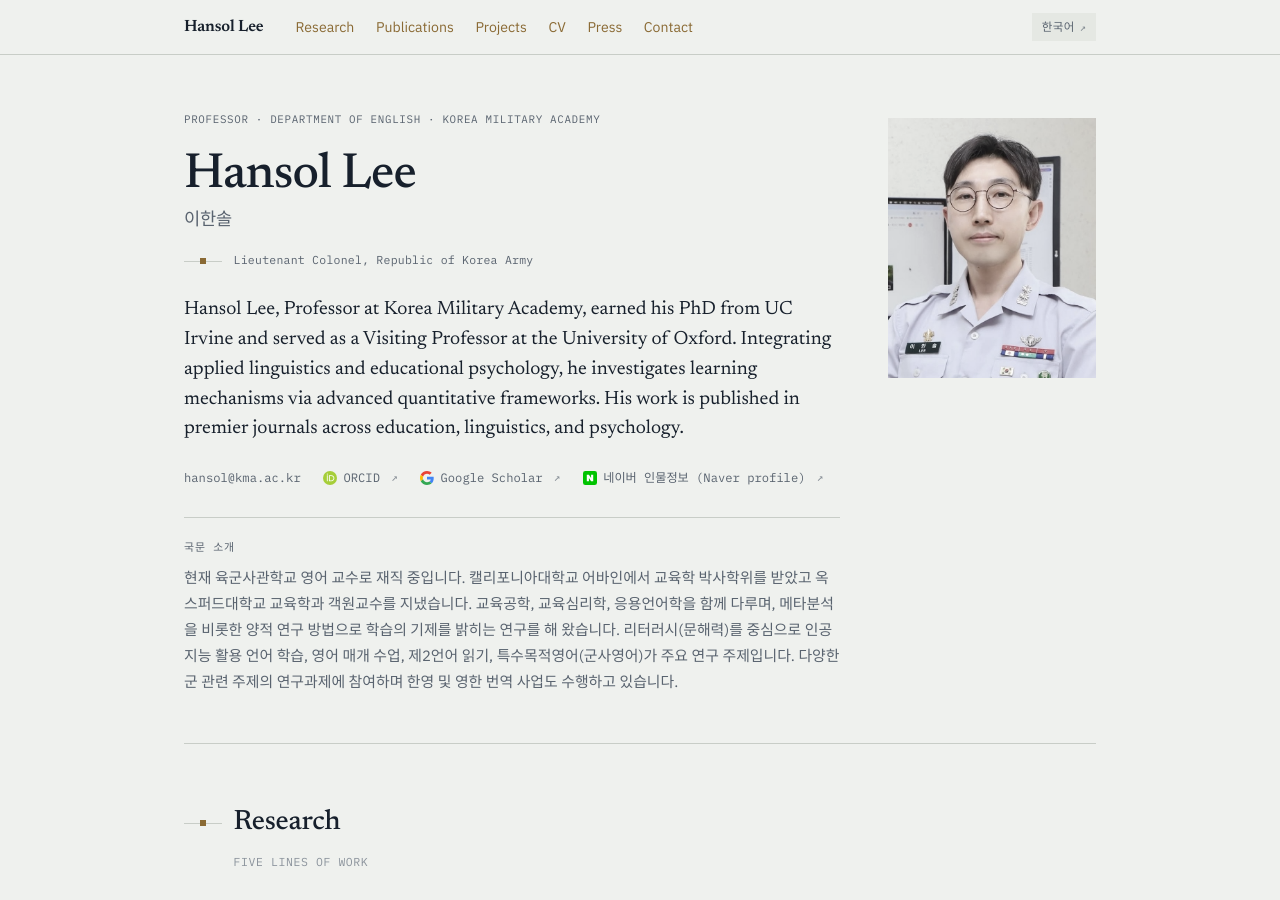
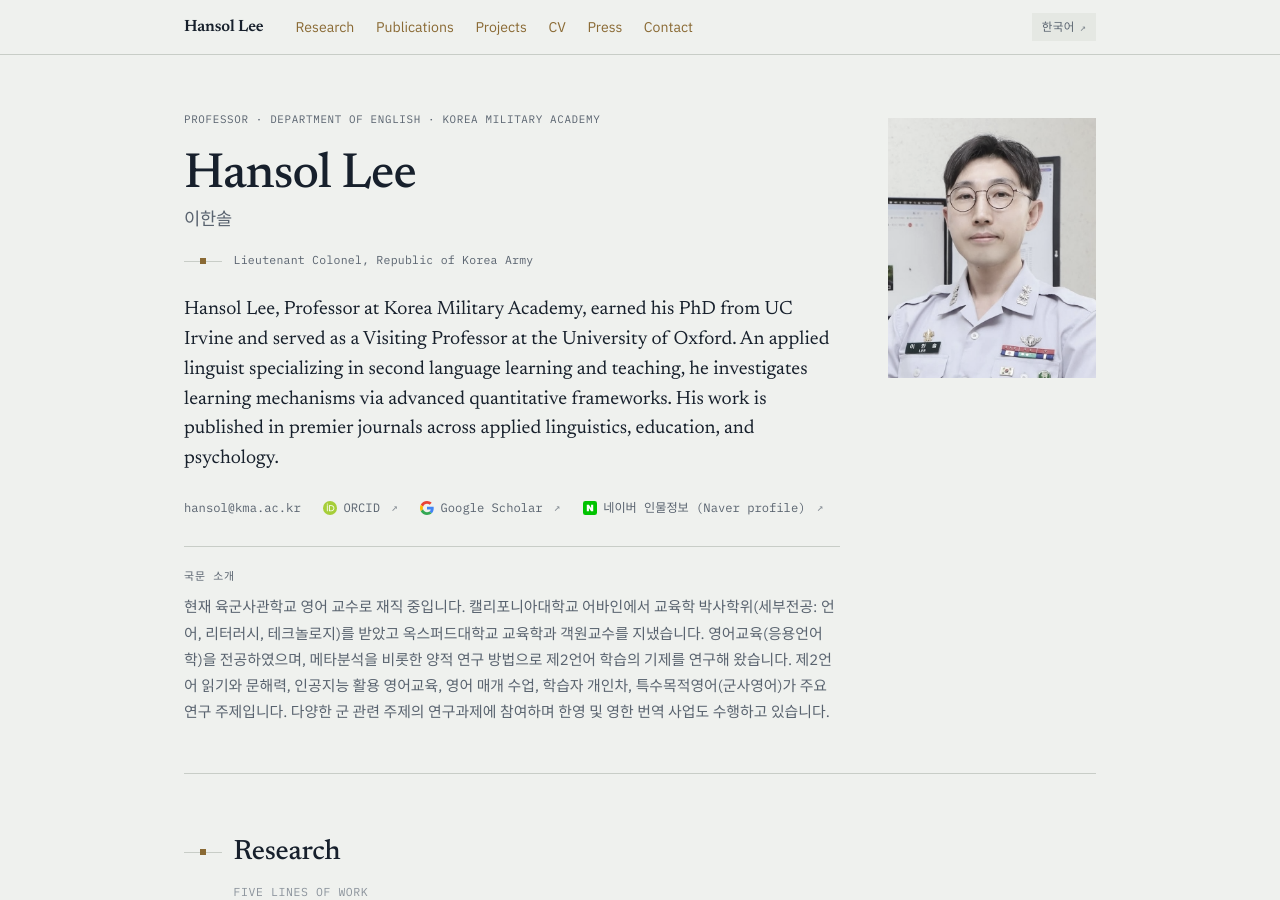
Before and after one commit to hansol6461/hansol6461.github.io, a Jekyll site: the page built from index.html, in a window 1280 px wide and 900 px high. Built offline with Jekyll 4.4.1, drawn with Linux system fonts in a browser that asks for light colours; some web fonts are replaced; some of the changed text lies outside the part shown.

Commit message:
Present field as applied linguistics in bios and collaborator note

```diff
--- a/_data/i18n.yml
+++ b/_data/i18n.yml
@@ -6,10 +6,10 @@ en:
   # 행님이 직접 쓰신 바이오입니다. 고치실 때 이 줄만 바꾸면 됩니다.
   thesis: >-
     Hansol Lee, Professor at Korea Military Academy, earned his PhD from UC Irvine and
-    served as a Visiting Professor at the University of Oxford. Integrating applied
-    linguistics and educational psychology, he investigates learning mechanisms via
-    advanced quantitative frameworks. His work is published in premier journals across
-    education, linguistics, and psychology.
+    served as a Visiting Professor at the University of Oxford. An applied linguist
+    specializing in second language learning and teaching, he investigates learning
+    mechanisms via advanced quantitative frameworks. His work is published in premier
+    journals across applied linguistics, education, and psychology.
   nav:
     research: "Research"
     publications: "Publications"
@@ -43,9 +43,9 @@ en:
   # 행님이 직접 쓰신 문구입니다.
   prospective: >-
     I welcome enquiries about collaboration on meta-analysis and research synthesis
-    across any educational agendas including educational technology, educational
-    psychology, language learning, etc. Email me with a short description of what you
-    have in mind.
+    across second language learning and teaching and related educational agendas,
+    including educational technology and educational psychology. Email me with a short
+    description of what you have in mind.
   address: |
     Division of Humanities
     Korea Military Academy
@@ -61,8 +61,9 @@ ko_intro:
   # 행님이 직접 쓰신 문장입니다.
   body: >-
     현재 육군사관학교 영어 교수로 재직 중입니다. 캘리포니아대학교 어바인에서 교육학
-    박사학위를 받았고 옥스퍼드대학교 교육학과 객원교수를 지냈습니다. 교육공학,
-    교육심리학, 응용언어학을 함께 다루며, 메타분석을 비롯한 양적 연구 방법으로 학습의
-    기제를 밝히는 연구를 해 왔습니다. 리터러시(문해력)를 중심으로 인공지능 활용 언어
-    학습, 영어 매개 수업, 제2언어 읽기, 특수목적영어(군사영어)가 주요 연구 주제입니다.
+    박사학위(세부전공: 언어, 리터러시, 테크놀로지)를 받았고 옥스퍼드대학교 교육학과
+    객원교수를 지냈습니다. 영어교육(응용언어학)을 전공하였으며, 메타분석을 비롯한 양적
+    연구 방법으로 제2언어 학습의 기제를 연구해 왔습니다. 제2언어 읽기와 문해력, 인공지능
+    활용 영어교육, 영어 매개 수업, 학습자 개인차, 특수목적영어(군사영어)가 주요 연구
+    주제입니다.
     다양한 군 관련 주제의 연구과제에 참여하며 한영 및 영한 번역 사업도 수행하고 있습니다.
```
